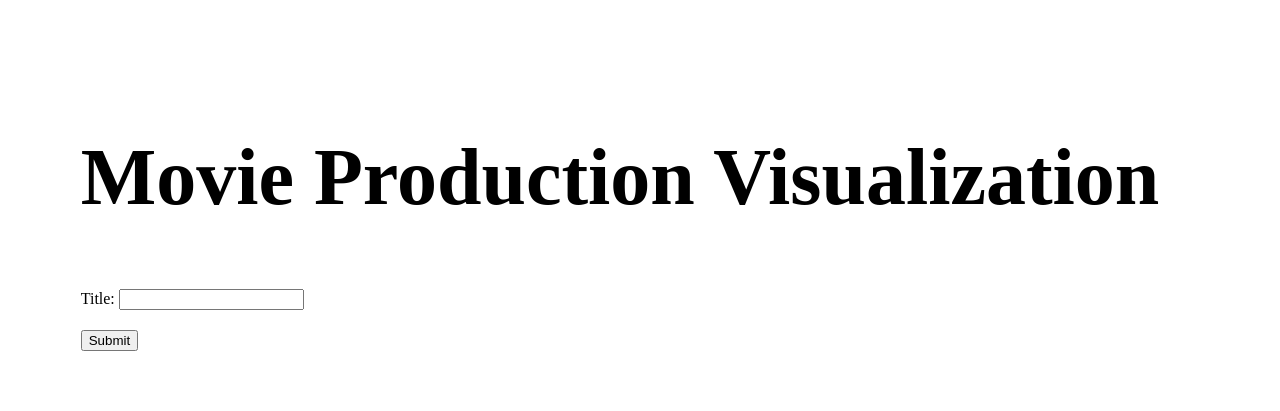
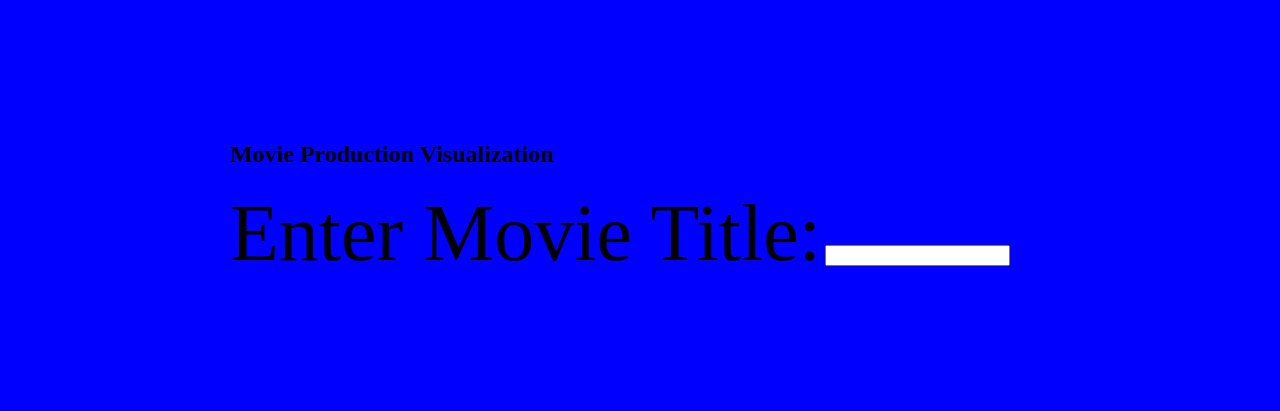
Before and after one commit to cdalexander/Movie_Webscraper, a website: page index.html in a window 1280 px wide. Drawn offline with Linux system fonts and the light colour scheme; a web font is replaced by a local one.

Commit message:
Messing with frontend
Still messing with frontend. Also, need to add a feature where a user enters the movie date

```diff
--- a/index.html
+++ b/index.html
@@ -1,62 +1,26 @@
-<!-- <!DOCTYPE html>
-<html lang="en">
-<head>
-  <meta charset="UTF-8">
-  <meta name="viewport" content="width=device-width, initial-scale=1.0">
-  <title>IMDb Scraper</title>
-  <link rel="stylesheet" href="styles.css">
-</head>
-<body>
-  <header>
-  </header>
-  <section class="container">
-    <form id="my-form">
-      <h1 class="add-movie-heading"> Movie Production Visualization </h1>
-      <div class="msg"></div>
-      <div>
-        <label for="title">Title:</label>
-        <input type="text" id="title" required>
-      </div>
-      <h1></h1>
-      <div>
-        <label for="Rating">Rating:</label>
-        <input type="text" id="Rating" required>
-      </div>
-      <h1></h1>
-      <div>
-        <label for="YearMade">Year:</label>
-        <input type="text" id="YearMade" required>
-      </div>
-      <h1></h1> -->
-      <!-- <input class="btn" type="submit" value="Submit">
-    </form>
-  </section>
-  <ul id="movieList"></ul>
-  <script src="index.js"></script>
-</body>
-</html> -->
-
 <!DOCTYPE html>
 <html lang="en">
 <head>
   <meta charset="UTF-8">
   <meta name="viewport" content="width=device-width, initial-scale=1.0">
   <title>IMDb Scraper</title>
+  <link rel="preconnect" href="https://fonts.googleapis.com">
+  <link rel="preconnect" href="https://fonts.gstatic.com" crossorigin>
+  <link href="https://fonts.googleapis.com/css2?family=Rubik+Doodle+Shadow&display=swap" rel="stylesheet">
   <link rel="stylesheet" href="styles.css">
 </head>
-<body>
+<!-- <body> -->
+  <body>
   <header>
   </header>
   <section class="container">
     <form id="my-form">
-      <h1 class="add-movie-heading"> Movie Production Visualization </h1>
-      <div class="msg"></div>
-      <div>
-        <label for="title">Title:</label>
+      <h1 class="add-movie-heading" > Movie Production Visualization </h1>
+      <!-- <div class="msg"> -->
+        <label id="enter-movie"> Enter Movie Title:</label>
         <input type="text" id="title" required>
-      </div>
-      <h1></h1>
-      <input class="btn" type="submit" value="Submit">
+      <!-- </div> -->
+      <!-- <input class="btn" type="submit" value="Submit" style="background-color: rgb(118, 111, 122); height: 2em; width: 5em; font-size: 1.0em;"> -->
     </form>
   </section>
   <ul id="movieList"></ul>
--- a/styles.css
+++ b/styles.css
@@ -1,10 +1,31 @@
-
 body {
     display: flex;
     align-items: center;
     justify-content: center;
     height: 50vh;
+    /* background-color: blanchedalmond; */
+    background-color: blue;
+    border: coral;
+    margin: 0;
+  }
+
+/* .add-movie-heading {
+font-size: 5em;
+font-family: 'Rubik Doodle Shadow', sans-serif;
+} */
+
+/* h1 {
+    font-family: 'Rubik Doodle Shadow', sans-serif;
+} */
+
+.msg {
+    font-size: 2em;
+    /* color: rgb(153, 17, 126); */
+    font-weight: bold;
+
 }
-.add-movie-heading {
-    font-size: 5em; /* Adjust the font size as needed */
+
+#enter-movie {
+    font-size: 5em;
+    background-color: blue;
 }
```
Also changed, not shown: 1 other file.
